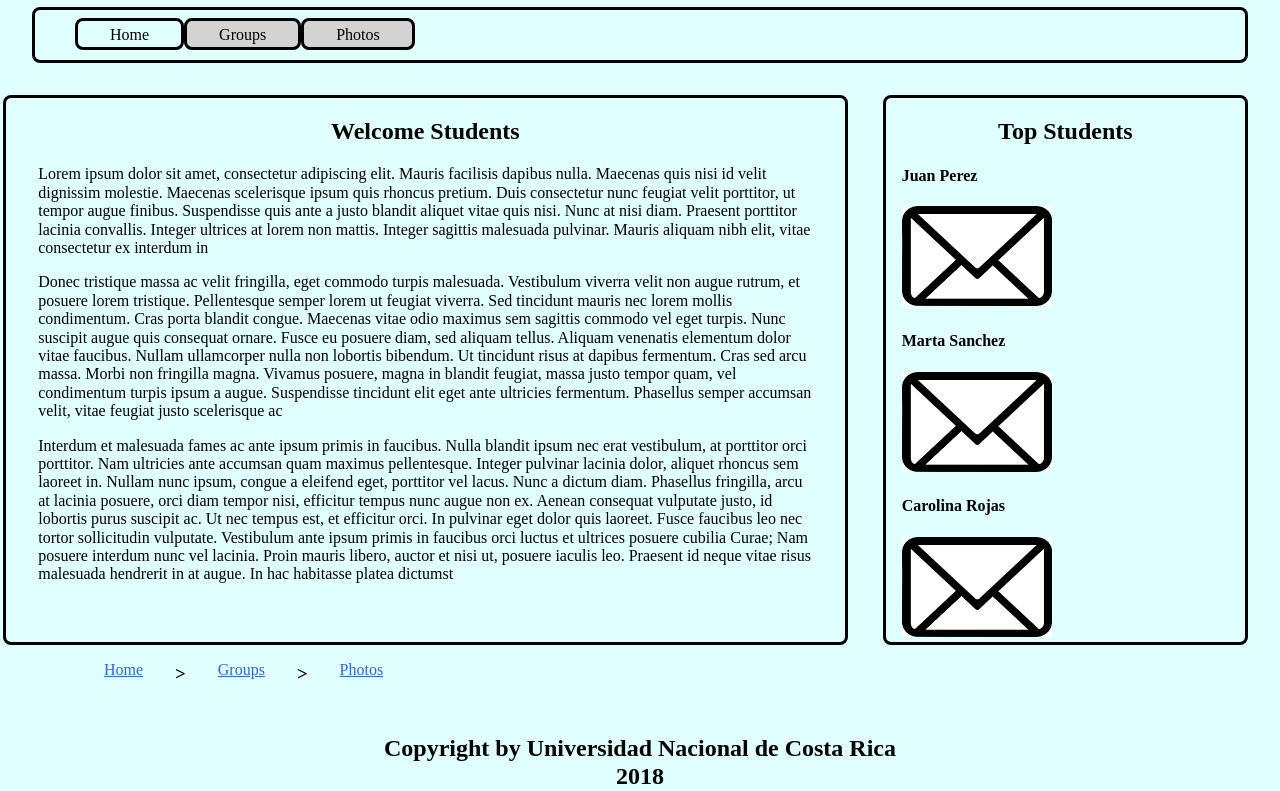
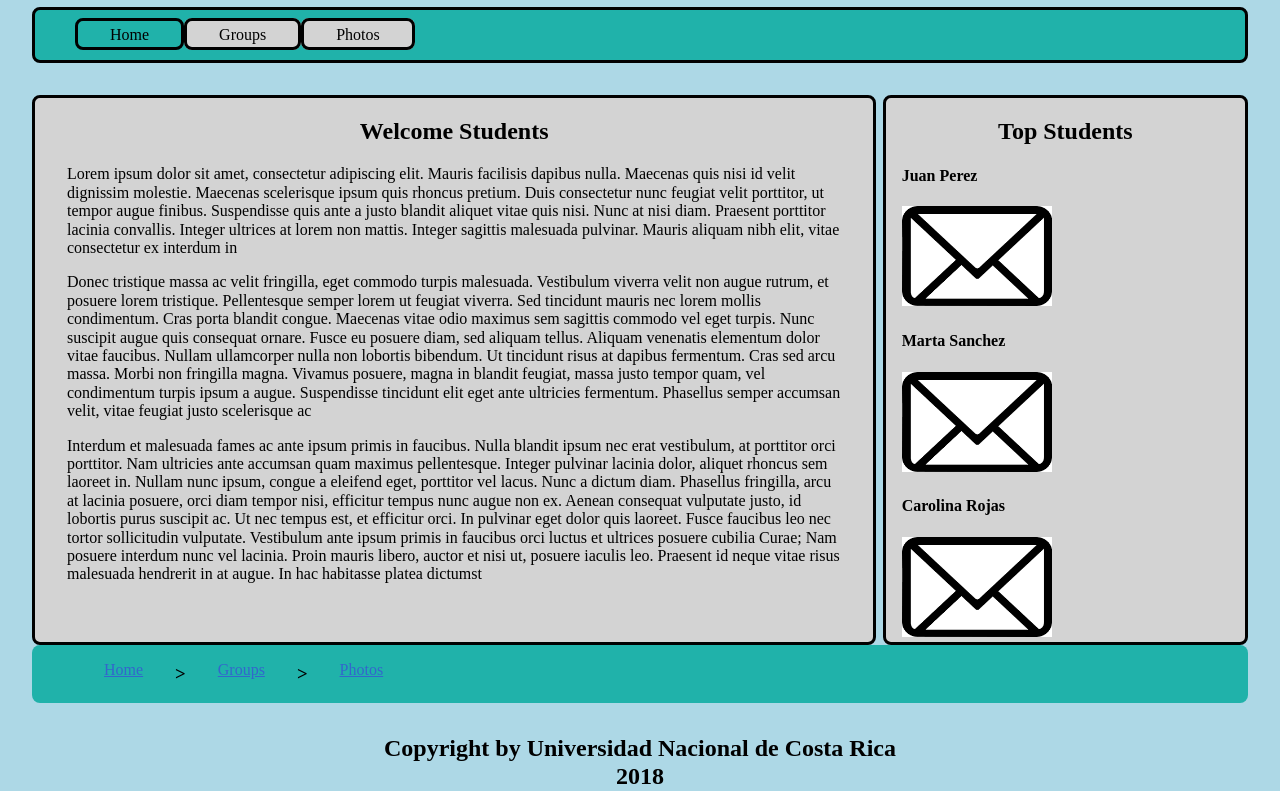
Before and after one commit to brymurod/lab-2-html-media-queries-preprocessors-bryjohseb, a plain HTML site: page index.html in a window 1280 px wide. Shown: the part 73-864 px from the top of the page. Drawn offline with Linux system fonts and the light colour scheme.

Commit message:
Using Colors

```diff
--- a/index.html
+++ b/index.html
@@ -6,6 +6,7 @@
         <title>Lab 1</title>
         <link rel="stylesheet" type="text/css" href="styles/normalize.css">
         <link rel="stylesheet" type="text/css" href="styles/style.css">
+        <link rel="stylesheet" type="text/css" href="styles/color.css">
     </head>
     <body>
         <h1>Lab #1 HTML &amp; CSS</h1>
--- /dev/null
+++ b/styles/color.scss
@@ -0,0 +1,29 @@
+//Variables for color
+$lightBlue: lightblue;
+$lightSeaGreen: lightseagreen;
+$lightGray: lightgray;
+$lightCyan: lightcyan;
+
+
+body{
+    background-color: $lightBlue;
+}
+
+nav{
+    background-color: $lightSeaGreen
+}
+
+section , aside{
+    background-color: $lightGray;
+}
+table{
+    background-color: $lightCyan;
+}
+
+table thead{
+    background-color: lightpink;
+}
+
+table tr:nth-child(even){
+    background-color: lightgray;
+}
--- a/styles/style.scss
+++ b/styles/style.scss
@@ -19,7 +19,7 @@ $mobilesize: "screen and (max-width: 600px)";
 @mixin format($width, $marginRight, $marginLeft, $borderStyle, $borderRadius){
     width: $width;
     margin-right: $marginRight;
-    margin-left: $marginRight;
+    margin-left: $marginLeft;
     border-style: $solidDesign;
     border-radius: $size2;
 }
@@ -98,14 +98,6 @@ footer{
         }
     }
 }
-
-html{
-    background: lightcyan;
-    @media #{$mobilesize}{
-        background: lightblue;
-    }
-}
-
 
 .backgroungGray{
     background-color: lightgray;
--- a/styles/style2.scss
+++ b/styles/style2.scss
@@ -52,14 +52,9 @@ main{
         float: right;
         margin-right: 2em;
     }
-}
-
-table thead{
-    background-color: gray;
-}
-
-table tr:nth-child(even){
-    background-color: lightgray;
+    article:nth-of-type(2){
+        display: none;
+    }
 }
 
 nav{
@@ -144,6 +139,12 @@ a:active { color: #000000; text-decoration: $NonePosition}
             float: none;
 
         }
+        article:nth-of-type(1){
+            display: none;
+        }
+        article:nth-of-type(2){
+            display: block;
+        }
     }
 
     nav{
```
Also changed, not shown: group.html (+14 -0 lines), styles/color.css, styles/style.css, styles/style2.css.
